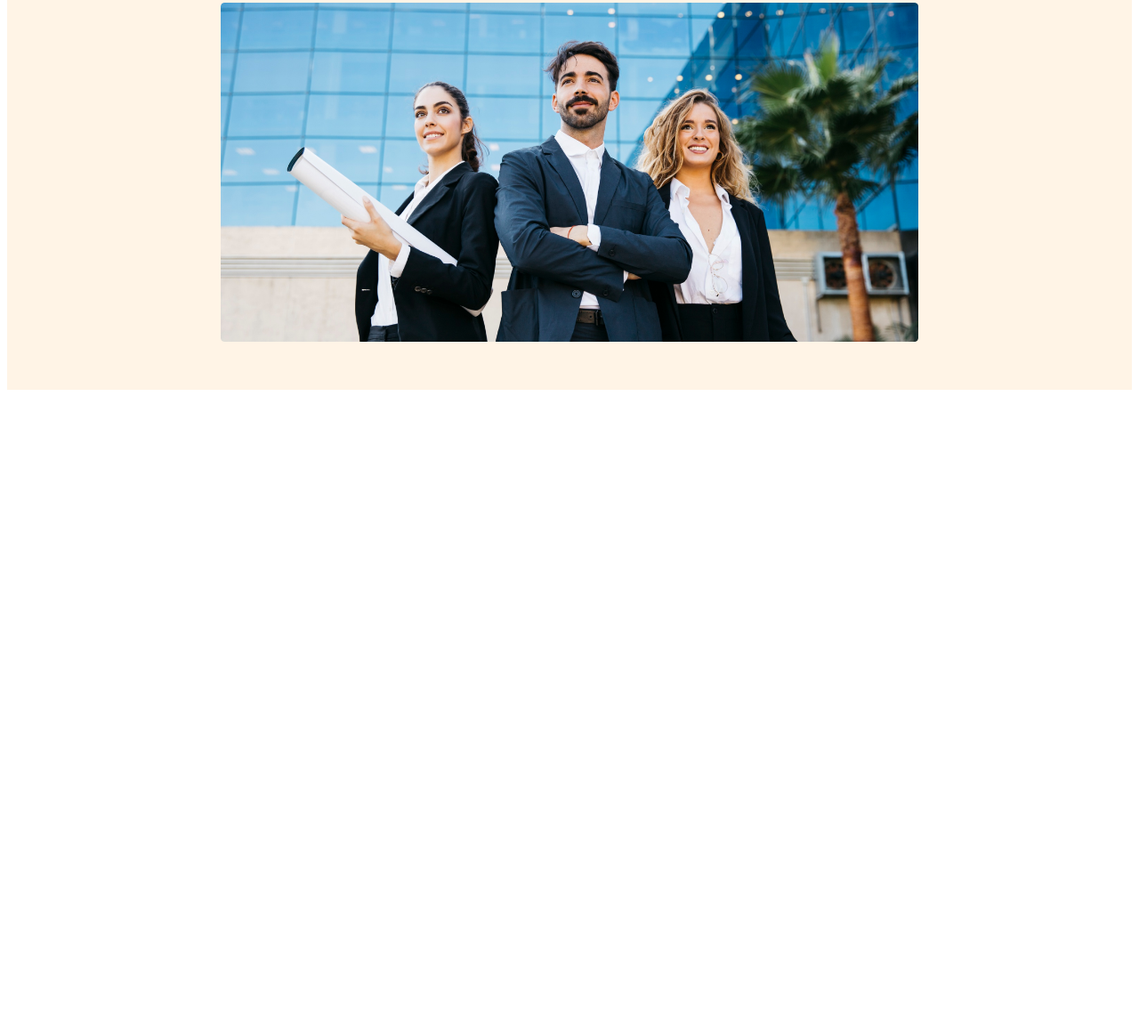
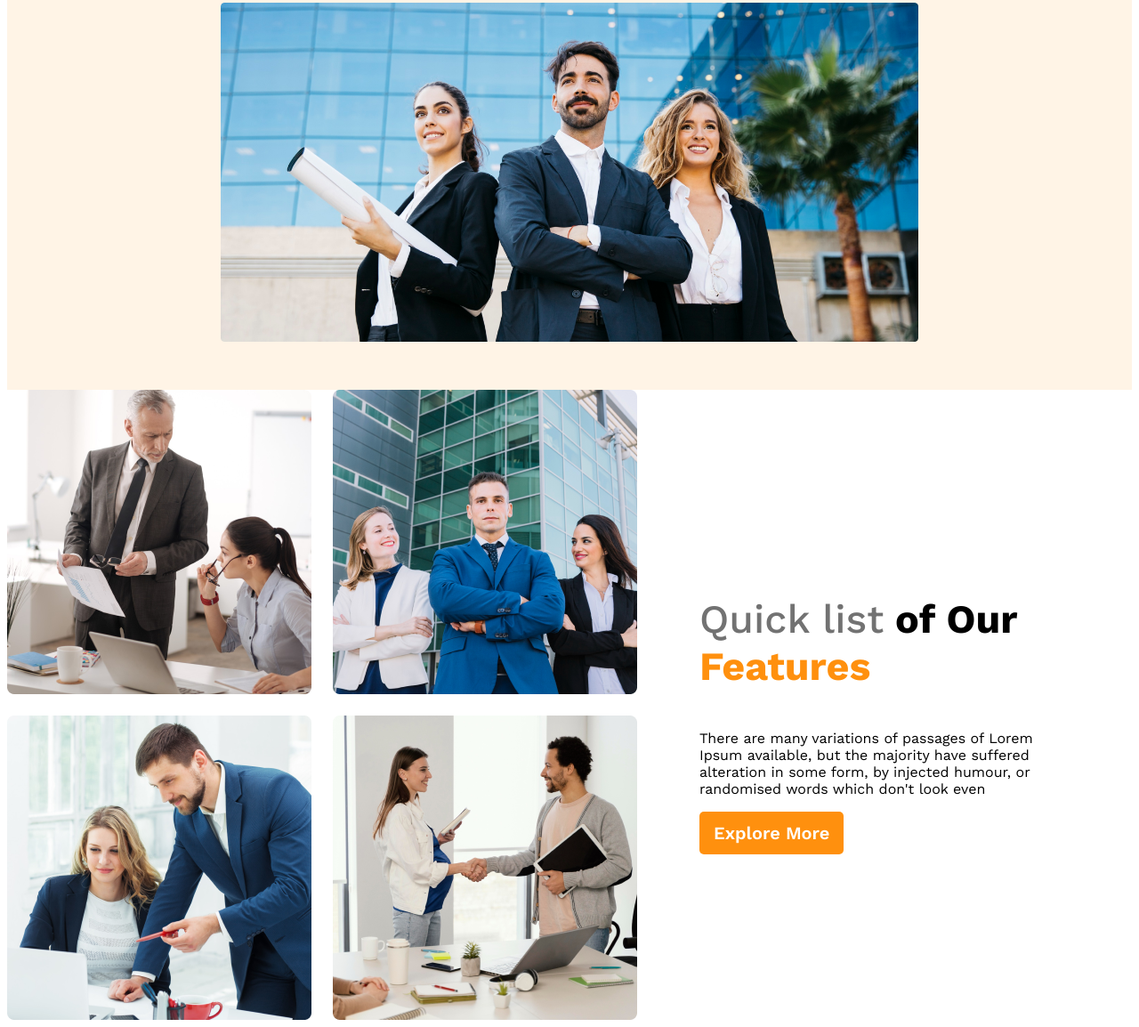
Before and after one commit to 14alim/My-Architect-website, a plain HTML site: page index.html in a window 1280 px wide. Shown: the part 557-1711 px from the top of the page at 89% size. Before the commit the page ends 1003 px from the top, so only its background shows below. Drawn offline with nearby package versions, Linux system fonts and the light colour scheme.

Commit message:
feature content added

```diff
--- a/index.html
+++ b/index.html
@@ -7,6 +7,7 @@
     <link rel="stylesheet" href="styles/architect.css">
 </head>
 <body>
+    <!-- Header Start -->
     <header>
         <nav>
             <h3 class="nav-title">G3 Architects</h3>
@@ -31,8 +32,25 @@
                 <img src="images/banner.png" alt="">
         </div>
     </header>
+    <!-- Header end -->
     <main>
+    <!-- Feature Section Start -->
+    <section class="teams-container">
+        <div class="teams-img-container">
+            <img src="images/team1.png" alt="">
+            <img src="images/team2.png" alt="">
+            <img src="images/team3.png" alt="">
+            <img src="images/team4.png" alt="">
+        </div>
+        <div class="teams-content">
+            <h3 class="teams-title">
+                <span class="quick-list">Quick list</span> <span>of Our</span> <span class="text-features">Features</span>
+            </h3>
+            <p class="teams-description">There are many variations of passages of Lorem Ipsum available, but the majority have suffered alteration in some form, by injected humour, or randomised words which don't look even</p>
+            <button class="btn-primary">Explore More</button>
 
+        </div>
+    </section>
     </main>
     <footer>
 
--- a/styles/architect.css
+++ b/styles/architect.css
@@ -75,6 +75,42 @@ nav li a {
     margin-top: 20px;
 }
 
+/* main section styles */
+main{
+    max-width: 1440px;
+    margin: 0 auto;
+}
+
+/* Teams Section Styles */
+.teams-container{
+    display: flex;
+    align-items: center;
+}
+
+.teams-img-container{
+    display: grid;
+    grid-template-columns: repeat(2, 1fr);
+    gap: 24px;
+}
+
+.teams-content{
+    padding-right: 70px;
+    padding-left: 70px;
+}
+
+.teams-title{
+    font-size: 2.8rem;
+}
+
+.teams-title .quick-list{
+    color: #727272;
+    font-weight: 500;
+}
+
+.teams-title .text-features{
+    color: #FF900E;
+    font-weight: 700;
+}
 
 /* Responsive Styles */
 /* mobile device */
```
